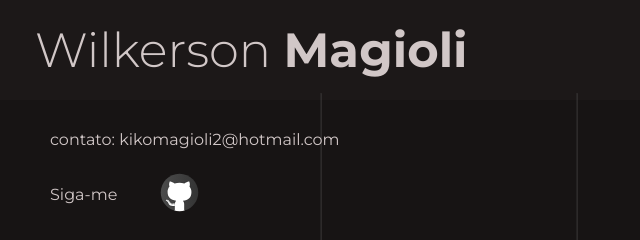
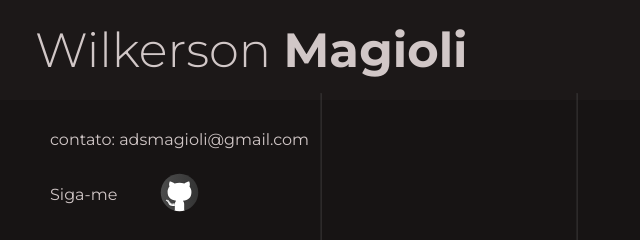
Before and after one commit to Wilkerson-Magioli/Portfolio---Wilkerson-Magioli, a plain HTML site: page index.html in a window 1280 px wide. Shown: the top 240 px of the page, 0-640 px from the left. Drawn offline with Linux system fonts and the light colour scheme.

Commit message:
alteração do e-mail

```diff
--- a/index.html
+++ b/index.html
@@ -22,7 +22,7 @@
                 <h1>Faço projetos <strong>legais!</strong></h1>
 
             </article>
-            <p>contato: kikomagioli2@hotmail.com</p>
+            <p>contato: adsmagioli@gmail.com</p>
             <div>
                 <h3 class="rotate">Siga-me</h3>
                 <a class="a-1" href="https://github.com/Wilkerson-Magioli" target="_blank">
```
